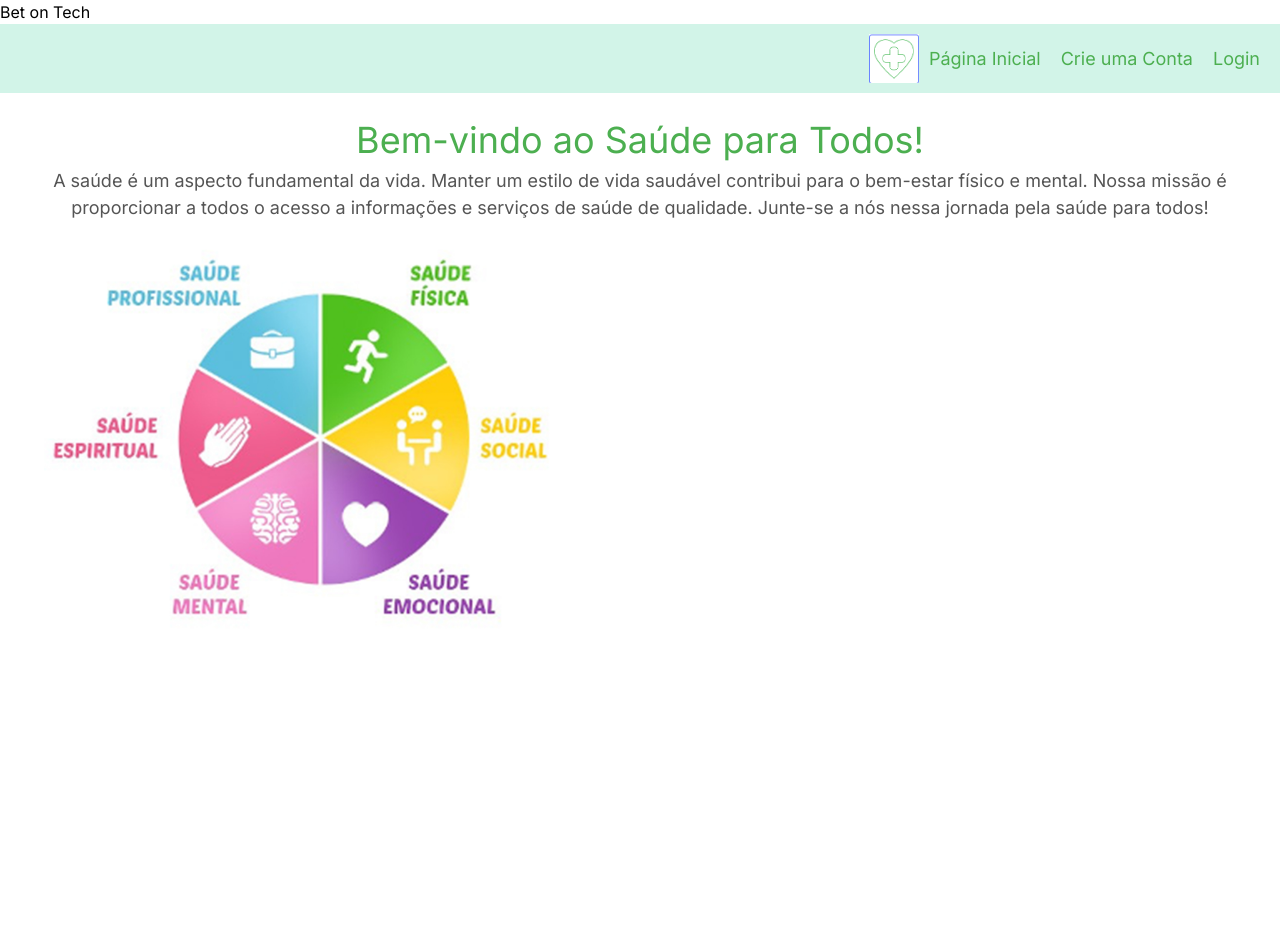
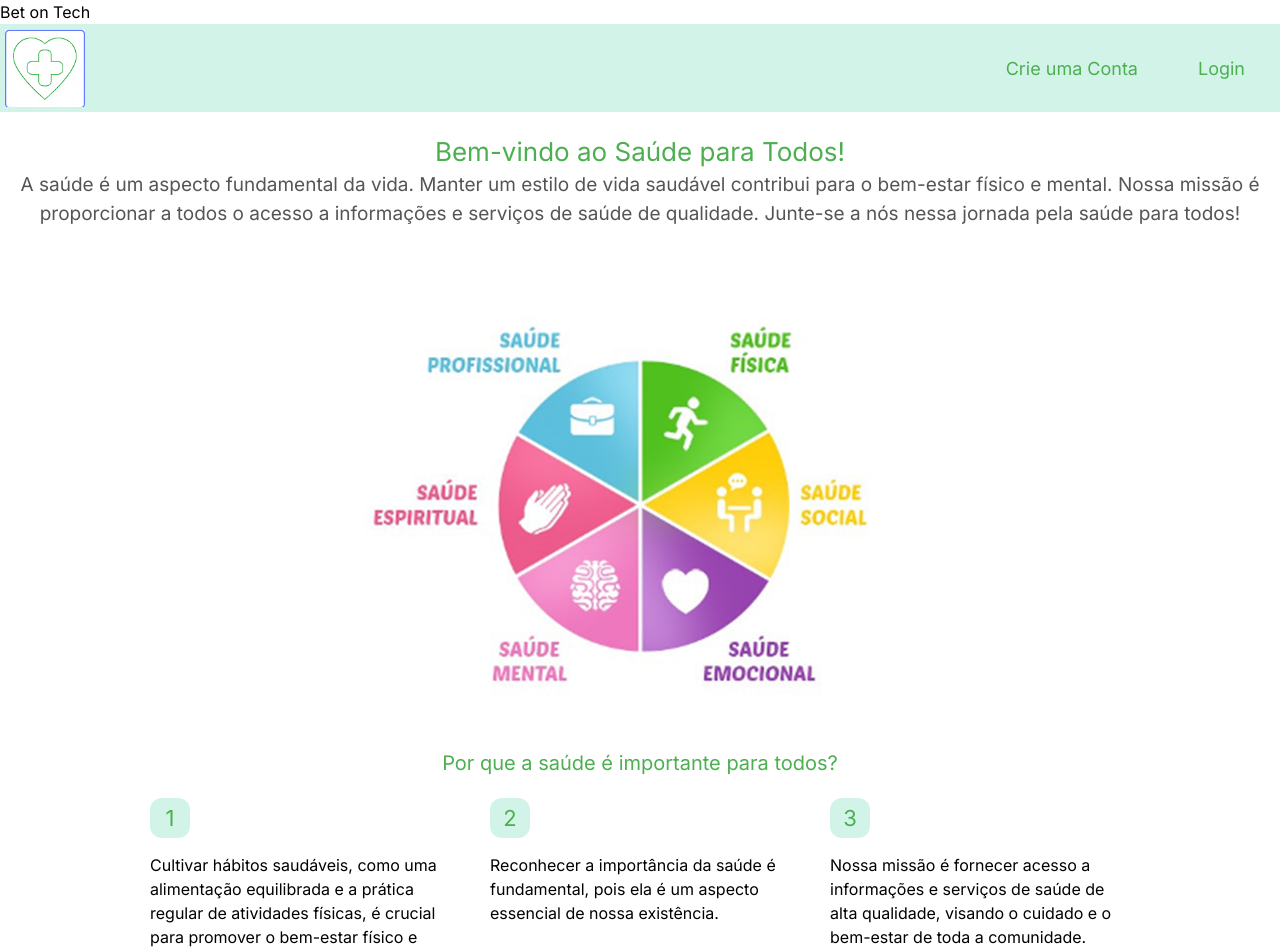
Before and after one commit to JuliannyAraujo/Gs-Web, a Next.js app in the folder saudeparatodos/: page / in a window 1280 px wide. Shown: the top 952 px of the page. Before the commit the page ends 800 px from the top, so only its background shows below. Built offline with nearby package versions, Linux system fonts and the light colour scheme.

Commit message:
Alterações na home

```diff
--- a/saudeparatodos/src/app/page.js
+++ b/saudeparatodos/src/app/page.js
@@ -4,44 +4,42 @@ import Link from 'next/link';
 // Componente de Logo
 const Logo = () => (
   <div style={logoStyle}>
-    <img src="/logo.png.png" alt="Logo do Grupo" width={50} height={50} />
+    <img src="/logo.png.png" alt="Logo do Grupo" width={80} height={80} />
   </div>
 );
 
 // Componente de Imagem de Saúde
 const SaudeImage = () => (
-  <div style={saudeImageStyle}>
+  <div style={saudeImageContainerStyle}>
     <img src="/saude.png" alt="Imagem Saúde" width={600} height={300} />
   </div>
 );
 
-export default function Home() {
-  return (
-    <>
-      <Header />
-      <nav style={navStyle}>
-        <Logo />
-        <ul style={linkContainerStyle}>
-          <li><Link href="/" style={linkStyle}>Página Inicial</Link></li>
-          <li><Link href="/criarConta" style={linkStyle}>Crie uma Conta</Link></li>
-          <li><Link href="/login" style={linkStyle}>Login</Link></li>
-        </ul>
-      </nav>
-      <section id="content" style={contentStyle}>
-        <h1 style={titleStyle}>Bem-vindo ao Saúde para Todos!</h1>
-        <p style={paragraphStyle}>
-          A saúde é um aspecto fundamental da vida. Manter um estilo de vida saudável contribui para o bem-estar físico e mental. Nossa missão é proporcionar a todos o acesso a informações e serviços de saúde de qualidade. Junte-se a nós nessa jornada pela saúde para todos!
-        </p>
-         <SaudeImage /> {/* Adiciona o componente de Imagem de Saúde */}
-      </section>
-    </>
-  );
-}
+// Componente de Por que a saúde é importante
+const WhyHealthMatters = () => (
+  <div style={whyHealthStyle}>
+    <h2 style={whyHealthTitleStyle}>Por que a saúde é importante para todos?</h2>
+    <div style={answerContainerStyle}>
+      <div style={answerStyle}>
+        <div style={iconStyle}>1</div>
+        <p>Cultivar hábitos saudáveis, como uma alimentação equilibrada e a prática regular de atividades físicas, é crucial para promover o bem-estar físico e mental ao longo da vida.</p>
+      </div>
+      <div style={answerStyle}>
+        <div style={iconStyle}>2</div>
+        <p> Reconhecer a importância da saúde é fundamental, pois ela é um aspecto essencial de nossa existência.</p>
+      </div>
+      <div style={answerStyle}>
+        <div style={iconStyle}>3</div>
+        <p>Nossa missão é fornecer acesso a informações e serviços de saúde de alta qualidade, visando o cuidado e o bem-estar de toda a comunidade.</p>
+      </div>
+    </div>
+  </div>
+);
 
 // Estilos
 const navStyle = {
   background: '#d2f4e8', // Verde claro
-  padding: '10px',
+  padding: '5px',
   display: 'flex',
   justifyContent: 'space-between',
 };
@@ -52,7 +50,7 @@ const linkContainerStyle = {
 };
 
 const linkStyle = {
-  margin: '0 10px',
+  margin: '0 30px',
   color: '#4CAF50', // Verde escuro
   textDecoration: 'none',
   fontSize: '18px',
@@ -65,20 +63,97 @@ const contentStyle = {
 
 const titleStyle = {
   color: '#4CAF50', // Verde escuro
-  fontSize: '36px',
+  fontSize: '26px',
 };
 
 const paragraphStyle = {
   color: '#555',
-  fontSize: '18px',
+  fontSize: '19px',
   lineHeight: '1.5',
 };
 
 const logoStyle = {
-  marginLeft: 'auto', // Move para o canto direito
+  marginRight: 'auto', // Move para o canto esquerdo
 };
 
 // Estilo adicional para a Imagem de Saúde
-const saudeImageStyle = {
-  marginTop: '20px',
+const saudeImageContainerStyle = {
+  marginTop: '80px',  // Ajuste a margem superior conforme necessário
+  display: 'flex',
+  justifyContent: 'center',  // Centraliza horizontalmente
+  alignItems: 'center',
 };
+
+// Estilo adicional para Por que a saúde é importante
+const whyHealthStyle = {
+  marginTop: '40px',
+};
+
+const whyHealthTitleStyle = {
+  fontSize: '20px', // Ajuste o tamanho conforme necessário
+  color: '#4CAF50', // Verde escuro
+  marginBottom: '20px',
+};
+
+const answerContainerStyle = {
+  display: 'flex',
+  justifyContent: 'center',
+};
+
+const answerStyle = {
+  maxWidth: '300px',
+  textAlign: 'left',
+  margin: '0 20px',
+};
+
+const iconStyle = {
+  backgroundColor: '#d2f4e8', // Verde claro
+  color: '#4CAF50', // Verde escuro
+  fontSize: '22px',
+  width: '40px',
+  height: '40px',
+  borderRadius: '30%',
+  display: 'flex',
+  justifyContent: 'center',
+  alignItems: 'center',
+  marginBottom: '15px',
+};
+const paragraph1Style = {
+  color: '#555',
+  fontSize: '10px', // Ajuste o tamanho conforme necessário
+  lineHeight: '1.5',
+};
+
+const paragraph2Style = {
+  color: '#555',
+  fontSize: '10px', // Ajuste o tamanho conforme necessário
+  lineHeight: '1.5',
+};
+
+const paragraph3Style = {
+  color: '#555',
+  fontSize: '10px', // Ajuste o tamanho conforme necessário
+  lineHeight: '1.5',
+};
+export default function Home() {
+  return (
+    <>
+      <Header />
+      <nav style={navStyle}>
+        <Logo />
+        <ul style={linkContainerStyle}>
+          <li><Link href="/criarConta" style={linkStyle}>Crie uma Conta</Link></li>
+          <li><Link href="/login" style={linkStyle}>Login</Link></li>
+        </ul>
+      </nav>
+      <section id="content" style={contentStyle}>
+        <h1 style={titleStyle}>Bem-vindo ao Saúde para Todos!</h1>
+        <p style={paragraphStyle}>
+          A saúde é um aspecto fundamental da vida. Manter um estilo de vida saudável contribui para o bem-estar físico e mental. Nossa missão é proporcionar a todos o acesso a informações e serviços de saúde de qualidade. Junte-se a nós nessa jornada pela saúde para todos!
+        </p>
+        <SaudeImage /> {/* Adiciona o componente de Imagem de Saúde */}
+        <WhyHealthMatters /> {/* Adiciona o componente de Por que a saúde é importante */}
+      </section>
+    </>
+  );
+}
```
